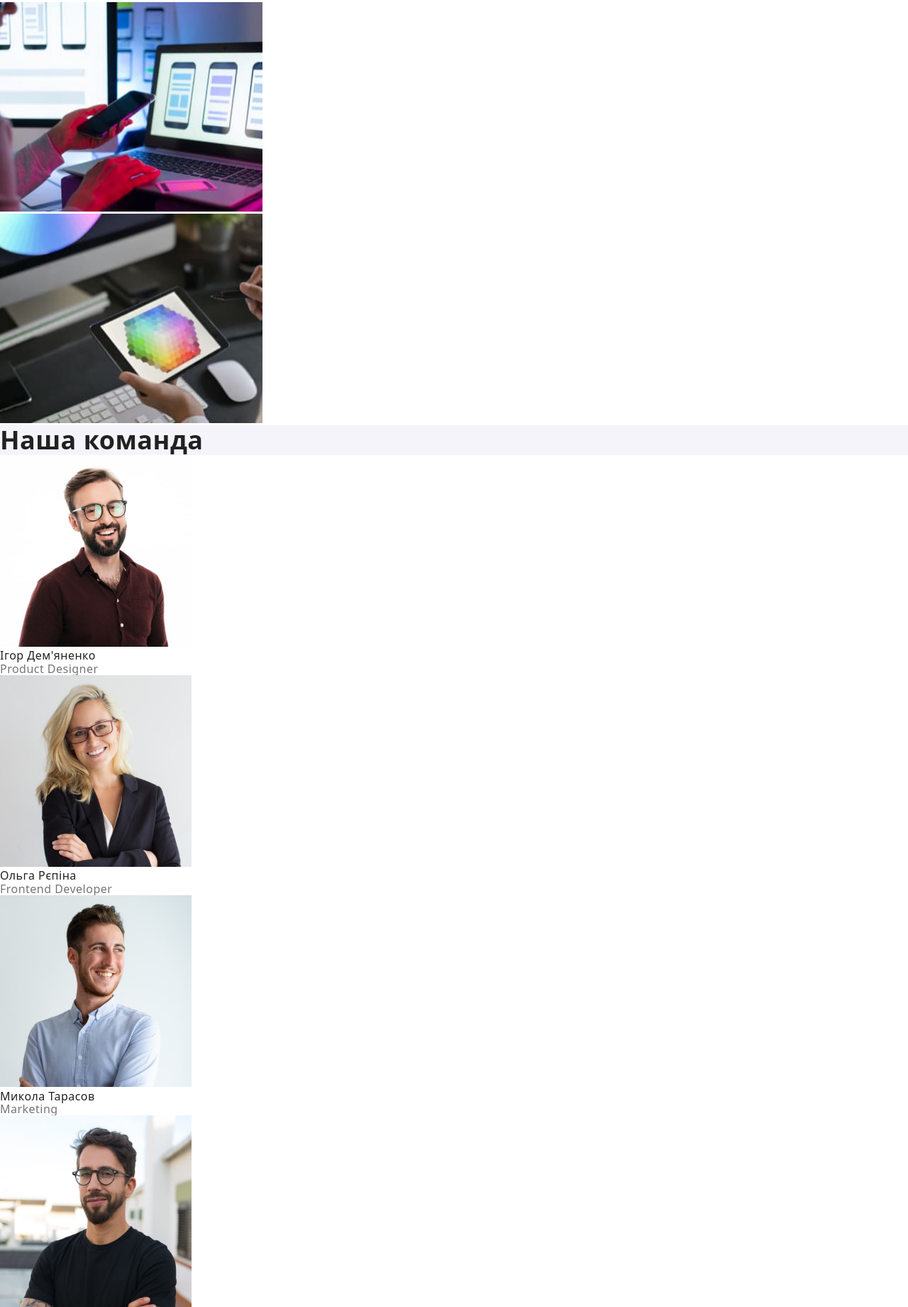
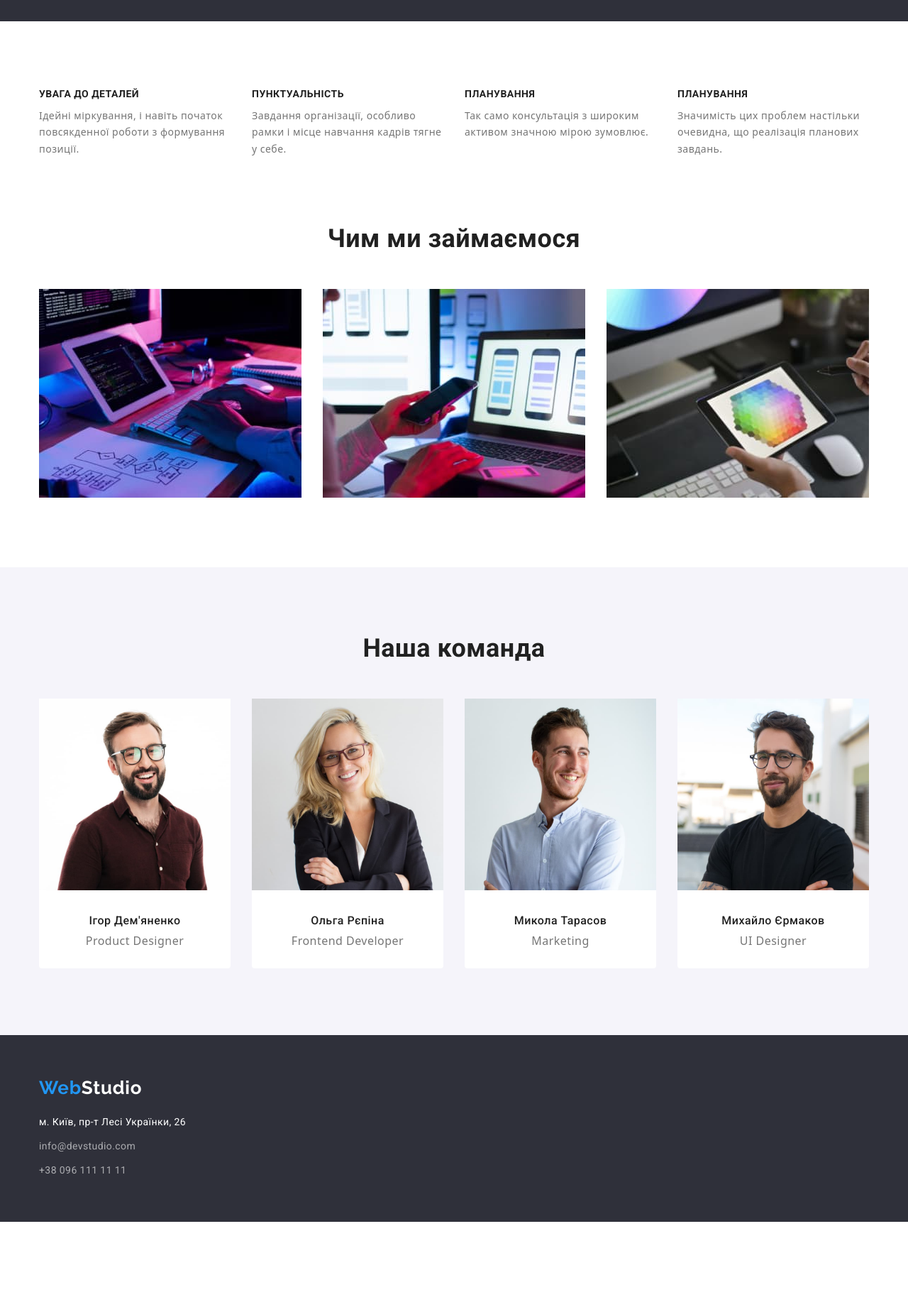
Before and after one commit to chamomile22/goit-markup-hw-03, a plain HTML site: page index.html in a window 1280 px wide. Shown: the part 653-2494 px from the top of the page at 71% size. After the commit the page ends 2374 px from the top, so only its background shows below. Drawn offline with nearby package versions, Linux system fonts and the light colour scheme.

Commit message:
позиціонування index.html та виправлення помилок

```diff
--- a/css/style.css
+++ b/css/style.css
@@ -27,11 +27,11 @@ body{
     font-family: Roboto, -apple-system, BlinkMacSystemFont, avenir next, avenir, segoe ui, helvetica neue, helvetica, Cantarell, Ubuntu, roboto, noto, arial, sans-serif;
     letter-spacing: var(--main-letter-spacing);
 }
-h1,h2,h3,p{
+h1,h2,h3,h4,h5,h6,p{
     margin-top: 0;
     margin-bottom: 0;
 }
-.list{
+ul{
     display: block;
     margin: 0;
     padding-left: 0;
@@ -50,16 +50,16 @@ h1,h2,h3,p{
 }
 
 /*--------Index styles--------*/
-
-/*   Header styles   */
-.header-section{
-    border-bottom: 1px solid #ECECEC;
-}
 .container{
     width: 1200px;
     margin: 0 auto;
     padding-left: 15px;
     padding-right: 15px;
+}
+
+/*   Header styles   */
+.header-section{
+    border-bottom: 1px solid #ECECEC;
 }
 
 .logo-header{
@@ -80,14 +80,17 @@ h1,h2,h3,p{
     padding-top: 24px;
     padding-bottom: 25px;
 }
+
 .nav-menu{
     display: flex;
     list-style: none;
 }
-.nav-menu .nav-menu-element+.nav-menu-element{
-    padding-left: 50px;
+.nav-menu-element{
+    margin-right: 50px;
 }
-
+.nav-menu-element:last-child{
+    margin-right: 0;
+}
 .nav-menu-link{
     color: var(--main-text-color);
     text-decoration: none;
@@ -108,8 +111,11 @@ h1,h2,h3,p{
     margin-left: auto;
     list-style: none;
 }
-.nav-contacts .nav-contacts-element + .nav-contacts-element{
-    padding-left: 50px;
+.nav-contacts-element{
+    margin-right: 50px;
+}
+.nav-contacts-element:last-child{
+    margin-right: 0;
 }
 .nav-contacts-link{
     text-decoration: none;
@@ -128,22 +134,41 @@ h1,h2,h3,p{
 .hero{
     background-color: var(--second-background-color);
 }
+.hero-container{
+    padding: 200px 237px;
+}
 .hero-heading{
     color: var(--third-text-color);
+
     text-align: center;
+    font-family: Roboto, -apple-system, BlinkMacSystemFont, avenir next, avenir, segoe ui, helvetica neue, helvetica, Cantarell, Ubuntu, roboto, noto, arial, sans-serif;
     font-size: var(--font-size-h1);
     font-weight: 900;
+    text-transform: uppercase;
     letter-spacing: var(--third-letter-spacing);
     line-height: 1.4;
+
 }
 .hero-button{
+    display: block;
+    margin-top: 30px;
+    margin-left: auto;
+    margin-right: auto;
+    padding: 10px 32px;
+
+    border: none;
+    border-radius: 4px;
+
     background-color: var(--accent-color);
     color: var(--third-text-color);
-     font-family: Roboto, -apple-system, BlinkMacSystemFont, avenir next, avenir, segoe ui, helvetica neue, helvetica, Cantarell, Ubuntu, roboto, noto, arial, sans-serif;
+
+    font-family: Roboto, -apple-system, BlinkMacSystemFont, avenir next, avenir, segoe ui, helvetica neue, helvetica, Cantarell, Ubuntu, roboto, noto, arial, sans-serif;
     font-size: var(--third-font-size);
     font-weight: 700;
     line-height: 1.9;
     letter-spacing: var(--third-letter-spacing);
+
+
 }
 .hero-button:hover, .hero-button:focus{
     background-color: var(--active-color);
@@ -151,13 +176,27 @@ h1,h2,h3,p{
 }
 
 /*   Features styles   */
-
-.features-all{
+.features-container{
+    padding-top: 94px;
+    padding-bottom: 94px;
+}
+.features-heading{
+    margin-bottom: 10px;
+    font-family: Roboto, -apple-system, BlinkMacSystemFont, avenir next, avenir, segoe ui, helvetica neue, helvetica, Cantarell, Ubuntu, roboto, noto, arial, sans-serif;
+    font-size: var(--forth-font-size);
+    font-weight: 700;
+    text-transform: uppercase;
+}
+.features-list{
+    display: flex;
     list-style: none;
 }
-.features-heading{
-    font-size: var(--forth-font-size);
-    font-weight: 700;
+.features-element{
+    width: 270px;
+    margin-right: 30px;
+}
+.features-element:last-child{
+    margin-right: 0;
 }
 .features-text{
     color: var(--second-text-color);
@@ -166,35 +205,70 @@ h1,h2,h3,p{
 }
 
 /*   What we do styles   */
-
-.work-list{
-    list-style: none;
+.work-container{
+    padding-bottom: 94px;
 }
 .work-heading{
+    margin-bottom: 50px;
+    text-align: center;
+    font-family: Roboto, -apple-system, BlinkMacSystemFont, avenir next, avenir, segoe ui, helvetica neue, helvetica, Cantarell, Ubuntu, roboto, noto, arial, sans-serif;
     font-size: var(--first-font-size);
     font-weight: 700;
 }
+.work-list{
+    display: flex;
+    list-style: none;
+}
+.work-element{
+    margin-right: 30px;
+}
+.work-element:last-child{
+    margin-right: 0;
+}
 
 /*   Our team styles   */
-
+.team-container{
+    padding-top: 94px;
+    padding-bottom: 94px;
+}
 .team{
     background-color: var(--third-background-color);
 }
 .team-heading{
+    margin-bottom: 50px;
+
+    text-align: center;
+    font-family: Roboto, -apple-system, BlinkMacSystemFont, avenir next, avenir, segoe ui, helvetica neue, helvetica, Cantarell, Ubuntu, roboto, noto, arial, sans-serif;
     font-size: var(--first-font-size);
     font-weight: 700;
 }
 .team-members{
+    display: flex;
     list-style: none;
 }
 .team-member{
+    margin-right: 30px;
     background-color: white;
+
+    border-bottom-left-radius: 4px;
+    border-bottom-right-radius: 4px;
+}
+.team-member:last-child{
+    margin-right: 0;
 }
 .member-name{
+    padding-top: 30px;
+    padding-bottom: 10px;
+
+    text-align: center;
+    font-family: Roboto, -apple-system, BlinkMacSystemFont, avenir next, avenir, segoe ui, helvetica neue, helvetica, Cantarell, Ubuntu, roboto, noto, arial, sans-serif;
     font-size: var(--third-font-size);
     font-weight: 500;
 }
 .member-job{
+    padding-bottom: 30px;
+
+    text-align: center;
     color: var(--second-text-color);
 }
 
@@ -203,8 +277,13 @@ h1,h2,h3,p{
 footer{
     background-color: var(--second-background-color);
 }
+.footer-container{
+    padding-top: 60px;
+    padding-bottom: 60px;
+}
 .logo-footer{
     color: var(--third-text-color);
+
     text-decoration: none;
     font-family: Raleway, -apple-system, BlinkMacSystemFont, avenir next, avenir, segoe ui, helvetica neue, helvetica, Cantarell, Ubuntu, roboto, noto, arial, sans-serif;
     font-size: var(--logo-font-size);
@@ -215,13 +294,22 @@ footer{
     color: var(--accent-color);
 }
 .address-info{
+    margin-top: 20px;
+
     list-style: none;
     font-size: var(--forth-font-size);
     font-style: normal;
     line-height: 1.7;
 }
+.address-info-element{
+    margin-bottom: 9px;
+}
+.address-info-element:last-child{
+    margin-bottom: 0;
+}
 .footer-contacts{
     color: var(--third-text-color);
+
     text-decoration: none;
     font-family: Roboto, -apple-system, BlinkMacSystemFont, avenir next, avenir, segoe ui, helvetica neue, helvetica, Cantarell, Ubuntu, roboto, noto, arial, sans-serif;
     letter-spacing: var(--main-letter-spacing);
@@ -231,6 +319,7 @@ footer{
 }
 .footer-contacts-info{
     color: rgba(255, 255, 255, 0.6);
+
     text-decoration: none;
     font-family: Roboto, -apple-system, BlinkMacSystemFont, avenir next, avenir, segoe ui, helvetica neue, helvetica, Cantarell, Ubuntu, roboto, noto, arial, sans-serif;
 }
--- a/index.html
+++ b/index.html
@@ -20,12 +20,12 @@
         <div class="container">
             <nav class="navigation">
                 <a class="logo-header" href="index.html"><span class="logo-header-blue">Web</span>Studio</a>
-                <ul class="nav-menu list">
+                <ul class="nav-menu">
                     <li class="nav-menu-element"><a class="nav-menu-link current" href="./index.html">Студія</a></li>
                     <li class="nav-menu-element"><a class="nav-menu-link" href="./portfolio.html">Портфоліо</a></li>
                     <li class="nav-menu-element"><a class="nav-menu-link" href="">Контакти</a></li>
                 </ul>
-                <ul class="nav-contacts list">
+                <ul class="nav-contacts">
                     <li class="nav-contacts-element"><a class="nav-contacts-link" href="mailto:info@devstudio.com">info@devstudio.com</a></li>
                     <li class="nav-contacts-element"><a class="nav-contacts-link" href="tel:+380961111111">+38 096 111 11 11</a></li>
                 </ul>
@@ -36,47 +36,54 @@
 
         <!--  Hero  -->
         <section class="hero">
+            <div class="hero-container container">
                 <h1 class="hero-heading">Ефективні рішення для вашого бізнесу</h1>
                 <button class="hero-button" type="button">Замовити послугу</button>
+            </div>
         </section>
 
         <!--  Features  -->
         <section class="features">
+            <div class="features-container container">
                 <h2 class="visually-hidden">Особливості</h2>
-            <ul class="features-all list">
+                <ul class="features-list">
                     <li class="features-element">
                         <h3 class="features-heading">Увага до деталей</h3>
-                    <p class="featurs-text">Ідейні міркування, і навіть початок повсякденної роботи з формування позиції.</p>
+                        <p class="features-text">Ідейні міркування, і навіть початок повсякденної роботи з формування позиції.</p>
                     </li>
                     <li class="features-element">
                         <h3 class="features-heading">Пунктуальність</h3>
-                    <p class="featurs-text">Завдання організації, особливо рамки і місце навчання кадрів тягне у себе.</p>
+                        <p class="features-text">Завдання організації, особливо рамки і місце навчання кадрів тягне у себе.</p>
                     </li>
                     <li class="features-element">
                         <h3 class="features-heading">Планування</h3>
-                    <p class="featurs-text">Так само консультація з широким активом значною мірою зумовлює.</p>
+                        <p class="features-text">Так само консультація з широким активом значною мірою зумовлює.</p>
                     </li>
                     <li class="features-element">
                         <h3 class="features-heading">Планування</h3>
-                    <p class="featurs-text">Значимість цих проблем настільки очевидна, що реалізація планових завдань.</p>
+                        <p class="features-text">Значимість цих проблем настільки очевидна, що реалізація планових завдань.</p>
                     </li>
                 </ul>
+            </div>
         </section>
 
         <!--  What we do  -->
         <section class="work">
+            <div class="work-container container">
                 <h2 class="work-heading">Чим ми займаємося</h2>
-            <ul class="work-list list">
-                <li><img src="./img/webstudio-img-1.jpg" alt="typing" width="370" height="295"></li>
-                <li><img src="./img/webstudio-img-2.jpg" alt="design" width="370" height="295"></li>
-                <li><img src="./img/webstudio-img-3.jpg" alt="color-matching" width="370" height="295"></li>
+                <ul class="work-list">
+                    <li class="work-element"><img src="./img/webstudio-img-1.jpg" alt="typing" width="370" height="294"></li>
+                    <li class="work-element"><img src="./img/webstudio-img-2.jpg" alt="design" width="370" height="294"></li>
+                    <li class="work-element"><img src="./img/webstudio-img-3.jpg" alt="color-matching" width="370" height="294"></li>
                 </ul>
+            </div>
         </section>
 
         <!--  Our team  -->
         <section class="team">
+            <div class="team-container container">
                 <h2 class="team-heading">Наша команда</h2>
-            <ul class="team-members list">
+                <ul class="team-members">
                     <li class="team-member">
                         <img src="./img/member-1.jpg" alt="Ihor Dem`yanenko" width="270" height="270">
                         <h3 class="member-name">Ігор Дем'яненко</h3>
@@ -98,19 +105,22 @@
                         <p class="member-job">UI Designer</p>
                     </li>
                 </ul>
+            </div>
         </section>
     </main>
 
     <!--  Footer  -->
     <footer>
+        <div class="footer-container container">
             <a class="logo-footer" href="index.html"><span class="logo-footer-blue">Web</span>Studio</a>
             <address>
-            <ul class="address-info list">
-                <li><a class="footer-contacts footer-contacts-map" href="https://goo.gl/maps/MACRbHeHQyC5bs3L6">м. Київ, пр-т Лесі Українки, 26</a></li>
-                <li><a class="footer-contacts footer-contacts-info" href="mailto:info@devstudio.com">info@devstudio.com</a></li>
-                <li><a class="footer-contacts footer-contacts-info" href="tel:+380961111111">+38 096 111 11 11</a></li>
+                <ul class="address-info">
+                    <li class="address-info-element"><a class="footer-contacts footer-contacts-map" href="https://goo.gl/maps/MACRbHeHQyC5bs3L6">м. Київ, пр-т Лесі Українки, 26</a></li>
+                    <li class="address-info-element"><a class="footer-contacts footer-contacts-info" href="mailto:info@devstudio.com">info@devstudio.com</a></li>
+                    <li class="address-info-element"><a class="footer-contacts footer-contacts-info" href="tel:+380961111111">+38 096 111 11 11</a></li>
                 </ul>
             </address>
+        </div>
     </footer>
 </body>
 </html>
```
Also changed, not shown: portfolio.html (+4 -0 lines). Lines whose indentation alone changed are shown as unchanged.
